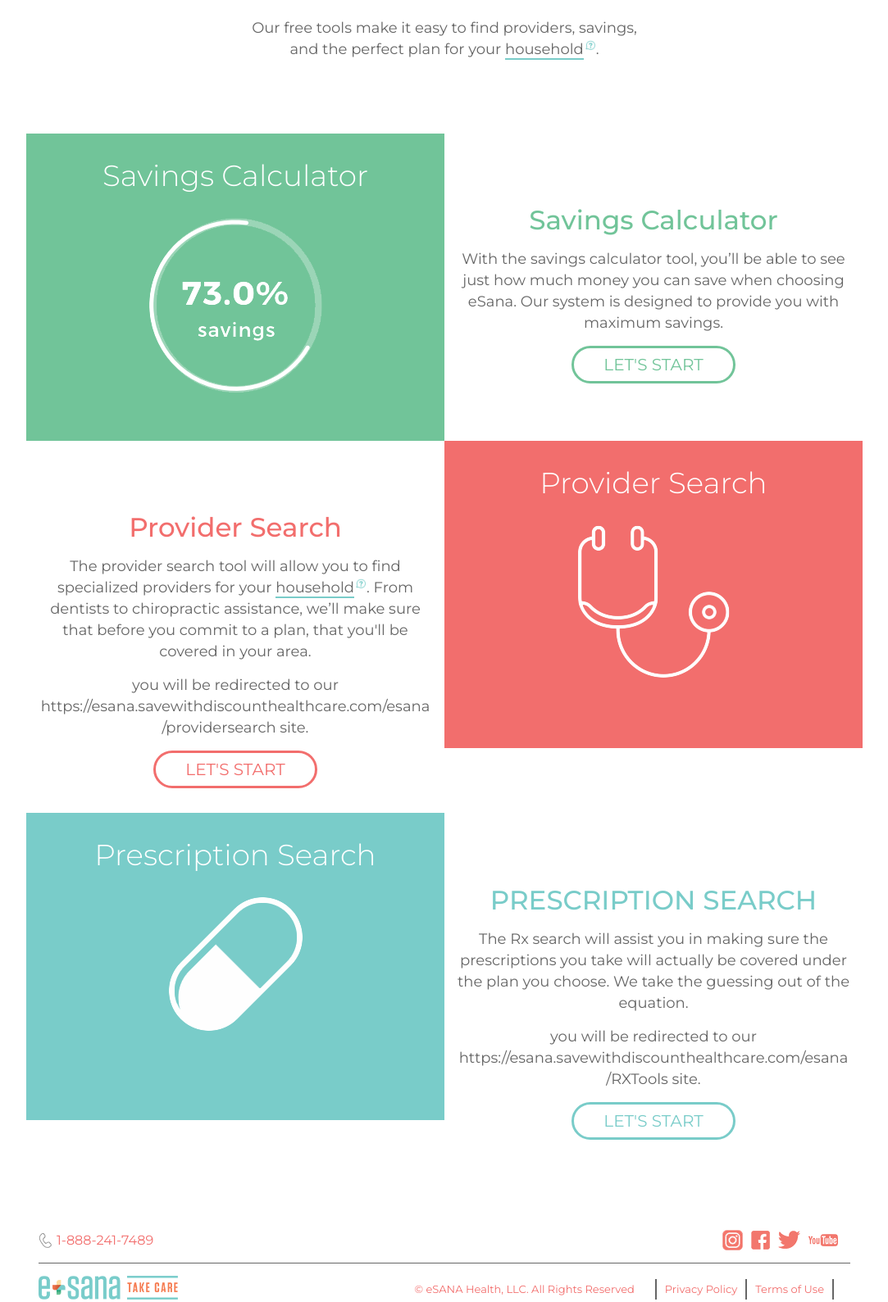
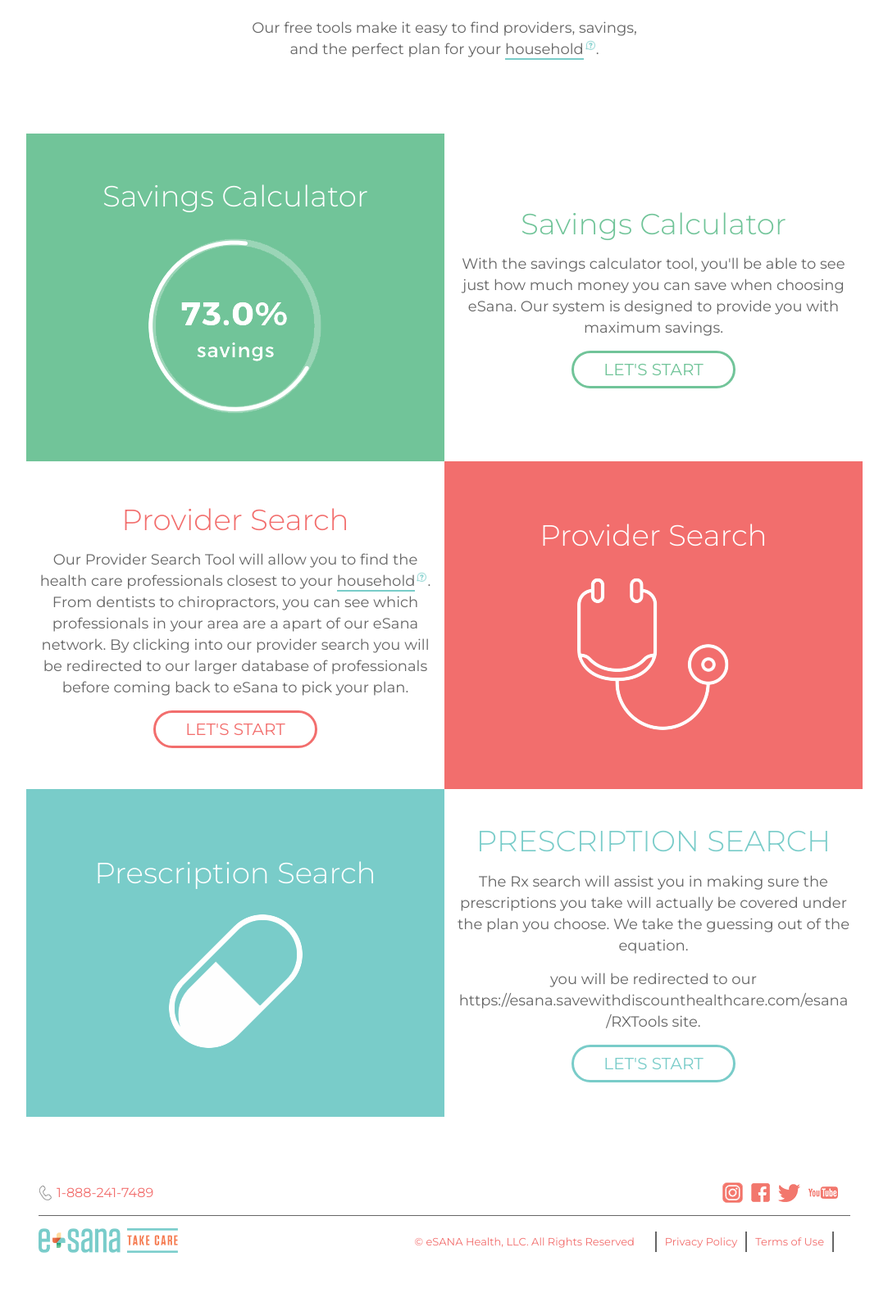
Before and after one commit to btc-brasstackscollective/eSana, a PHP site: template templates/tools.html.twig in a window 1280 px wide. Shown: the part 191-1780 px from the top of the page at 82% size, without its empty margins (98-1181 px from the left). After the commit the page ends 1720 px from the top, so only its background shows below. Run offline with PHP 8.4, Linux system fonts and the light colour scheme; the template is opened without the code that fills it, so the values that code supplies are empty; some libraries are stand-ins or nearby versions.

Commit message:
tool page updates

```diff
--- a/templates/tools.html.twig
+++ b/templates/tools.html.twig
@@ -15,16 +15,19 @@
 			</div>
 		</div>
 	</div>
-	<div class="savings_calc text-center">
+
+	<div class="tool_description_container green_bg text-center">
 		<div class="content_container">
-			<div class="row">
-				<div class="col-xs-12 col-md-6 green-bg">
+			<div class="row va-item">
+				<div class="image_row va-item center_align col-xs-12 col-md-6 ">
+					<div>
 						<h3>Savings Calculator</h3>
 						<img src="assets/img/tools/SavingsCalculator.png"/>
 					</div>
-				<div class="col-xs-12 col-md-6">
+				</div>
+				<div class="content_row col-xs-12 col-md-6">
 					<h3>Savings Calculator</h3>
-					<p>With the savings calculator tool, you’ll be able to see just how much money you can save when choosing eSana. Our system is designed to provide you with maximum savings. </p>
+					<p>With the savings calculator tool, you'll be able to see just how much money you can save when choosing eSana. Our system is designed to provide you with maximum savings. </p>
 					<a href="/tools/savings-calculator" class="btn green text-center">
 						LET'S START
 					</a>
@@ -32,17 +35,19 @@
 			</div>
 		</div>
 	</div>
-	<div class="provider_search text-center">
+
+	<div class="tool_description_container red_bg text-center">
 		<div class="content_container">
-			<div class="row">
-				<div class="col-xs-12 col-md-6 red-bg pull-right">
+			<div class="row va-item">
+				<div class="image_row va-item center_align col-xs-12 col-md-6 pull-right">
+					<div>
 						<h3>Provider Search</h3>
 						<img src="assets/img/tools/ProviderSearch.png"/>
 					</div>
-				<div class="col-xs-12 col-md-6">
+				</div>
+				<div class="content_row col-xs-12 col-md-6">
 					<h3>Provider Search</h3>
-					<p>The provider search tool will allow you to find specialized providers for your <span class="tool_tip" data-tool-tip="eSana believes that health care access shouldn’t be limited to immediate family. Now, a household can include extended family and roommates.">household</span>. From dentists to chiropractic assistance, we’ll make sure that before you commit to a plan, that you'll be covered in your area.</p>
-					<p>you will be redirected to our https://esana.savewithdiscounthealthcare.com/esana/providersearch site.</p>
+					<p>Our Provider Search Tool will allow you to find the health care professionals closest to your <span class="tool_tip" data-tool-tip="eSana believes that health care access shouldn't be limited to immediate family. Now, a household can include extended family and roommates.">household</span>. From dentists to chiropractors, you can see which professionals in your area are a apart of our eSana network. By clicking into our provider search you will be redirected to our larger database of professionals before coming back to eSana to pick your plan.</p>
 					<a href="https://esana.savewithdiscounthealthcare.com/esana/providersearch" target="_blank" class="btn red text-center">
 						LET'S START
 					</a>
@@ -51,14 +56,17 @@
 			</div>
 		</div>
 	</div>
-	<div class="prescription_search text-center">
+
+	<div class="tool_description_container blue_bg text-center">
 		<div class="content_container">
-			<div class="row">
-				<div class="col-xs-12 col-md-6 blue-bg">
+			<div class="row va-item">
+				<div class="image_row va-item center_align col-xs-12 col-md-6">
+					<div>
 						<h3>Prescription Search</h3>
 						<img src="assets/img/tools/PrescriptionSearch.png"/>
 					</div>
-				<div class="col-xs-12 col-md-6">
+				</div>
+				<div class="content_row col-xs-12 col-md-6">
 					<h3>PRESCRIPTION SEARCH</h3>
 					<p>The Rx search will assist you in making sure the prescriptions you take will actually be covered under the plan you choose. We take the guessing out of the equation.</p>
 					<p>you will be redirected to our https://esana.savewithdiscounthealthcare.com/esana/RXTools site.</p>
```
Also changed, not shown: public/assets/css/common.scss, public/assets/css/style.css. Lines whose indentation alone changed are shown as unchanged.
